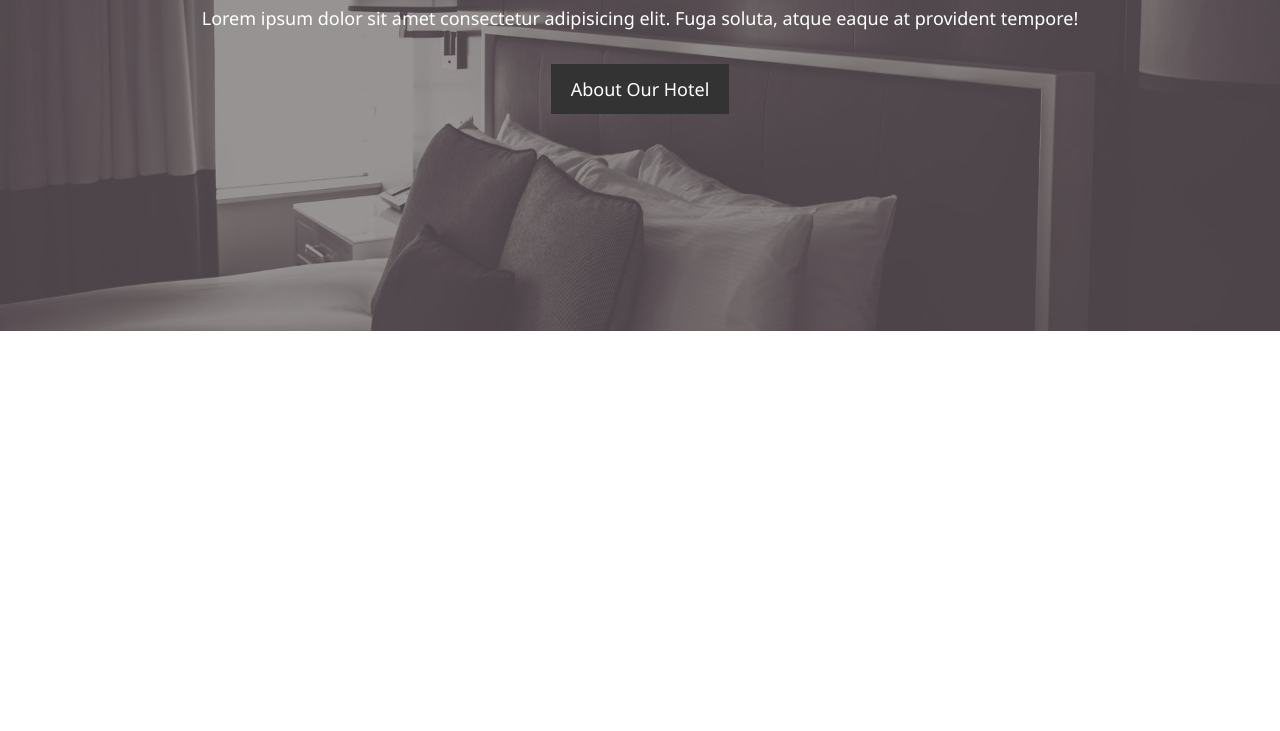
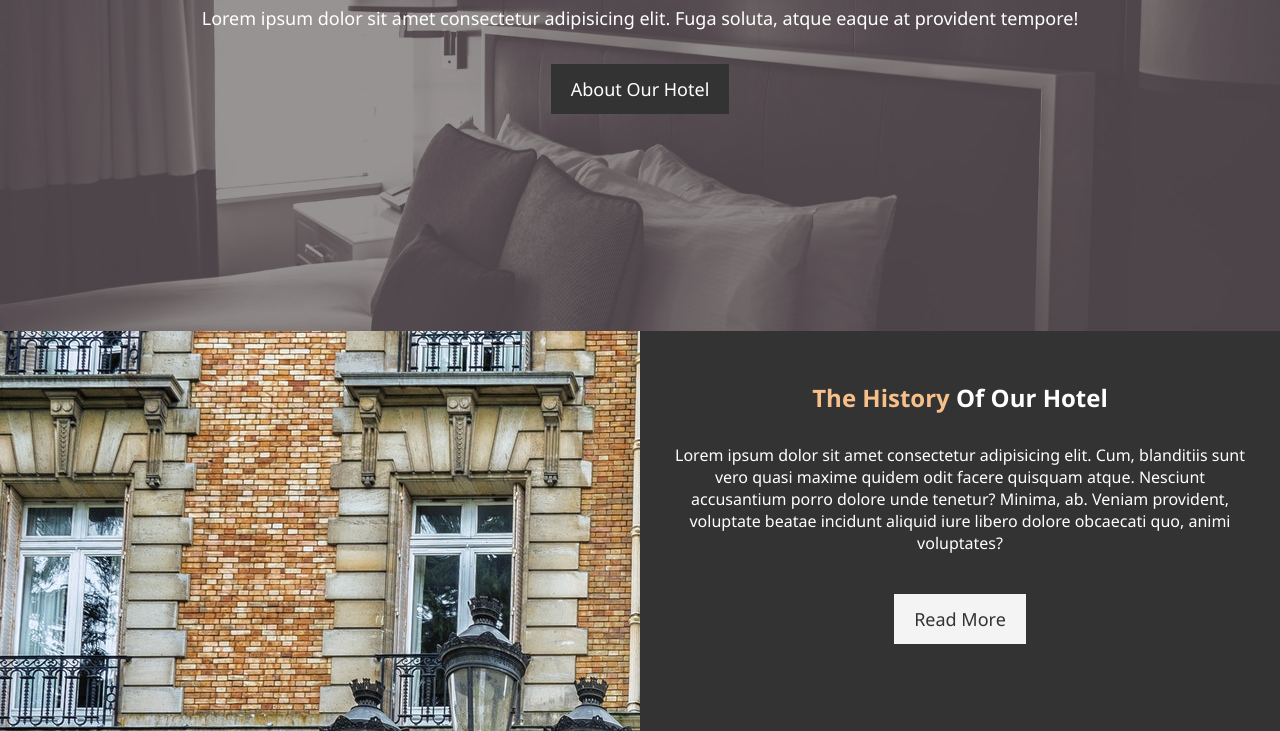
Before and after one commit to geek911/hotel_website, a plain HTML site: page index.html in a window 1280 px wide. Shown: the part 342-1073 px from the top of the page. Before the commit the page ends 800 px from the top, so only its background shows below. Drawn offline with Linux system fonts and the light colour scheme.

Commit message:
Added hotel history

```diff
--- a/css/style.css
+++ b/css/style.css
@@ -36,6 +36,28 @@
 .btn:hover {
   color: #333;
   background-color: #f7c08a;
+}
+
+.btn-light {
+
+  background-color: #f4f4f4;
+  color: #333;
+
+}
+
+.bg-dark {
+  background-color: #333;
+  color: #fff;
+}
+
+.bg-light{
+  background-color: #f4f4f4;
+  color: #333;
+}
+
+.bg-primary {
+  background-color: #333;
+  color: #f7c08a;
 }
 
 /* Main styling */
@@ -119,3 +141,29 @@ p {
   padding-bottom: 20px;
   line-height: 1.7em;
 }
+
+/* Home Info */
+
+#home-info {
+  height: 400px;
+}
+
+#home-info .info-img {
+  float: left;
+  background-image: url('../img/photo-1.jpg');
+  min-height: 100%;
+  width: 50%;
+}
+
+#home-info .info-content {
+  float: right;
+  width: 50%;
+  padding: 50px 30px;
+  text-align: center;
+  height: 100%;
+  overflow: hidden;
+}
+
+#home-info .info-content p {
+  padding-bottom: 30px;
+}
--- a/index.html
+++ b/index.html
@@ -41,6 +41,17 @@
 
     </header>
 
+    <section id="home-info" class="bg-dark">
+        <div class="info-img"></div>
+        <div class="info-content">
+            <h2><span class="text-primary">The History</span> Of Our Hotel</h2>
+            <p>
+                Lorem ipsum dolor sit amet consectetur adipisicing elit. Cum, blanditiis sunt vero quasi maxime quidem odit facere quisquam atque. Nesciunt accusantium porro dolore unde tenetur? Minima, ab. Veniam provident, voluptate beatae incidunt aliquid iure libero dolore obcaecati quo, animi voluptates?
+            </p>
+            <a href="about.html" class="btn btn-light">Read More</a>
+        </div>
+    </section>
+
 
 </body>
 
```
